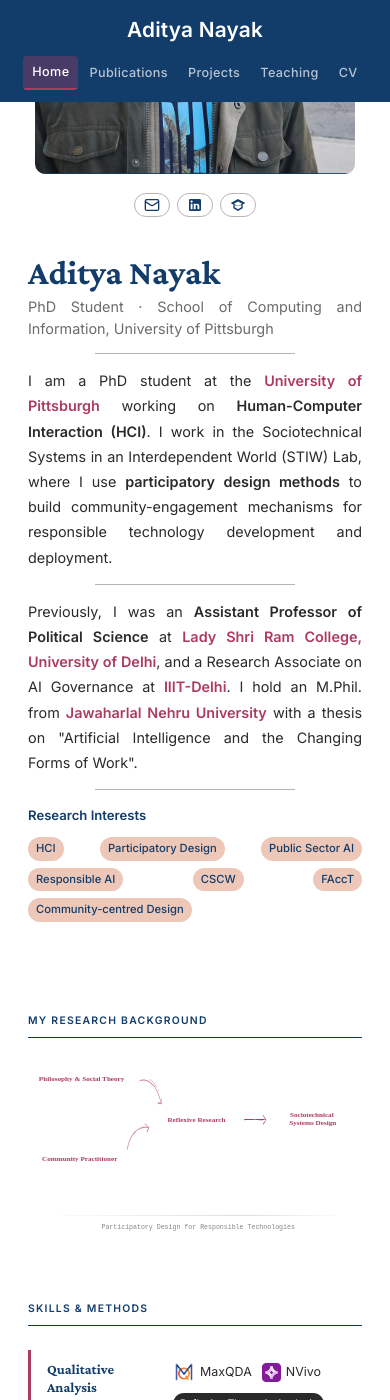
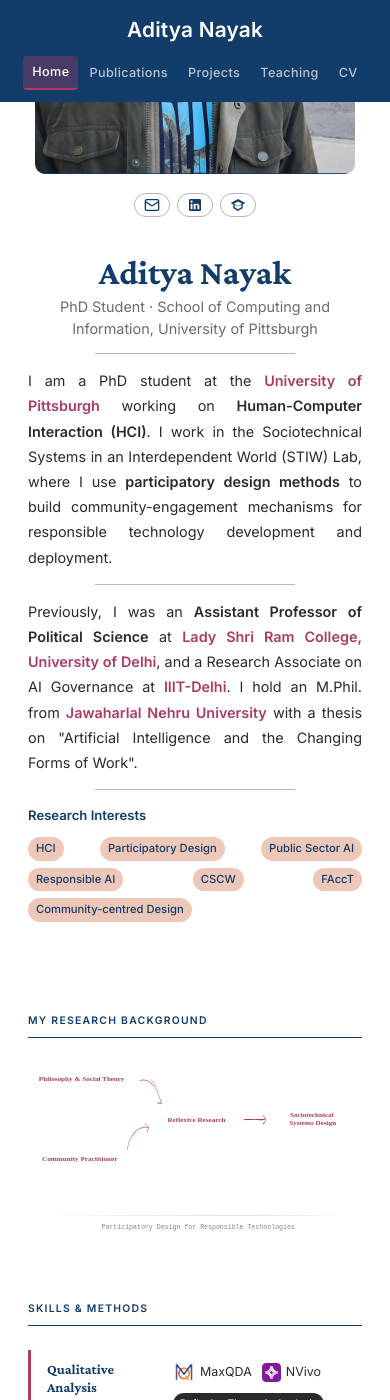
Before and after one commit to adityanayak-info/adityanayak-info.github.io, a Jekyll site: the page built from index.md, in a window 390 px wide and 1400 px high, scrolled down 406 px. Built offline with Jekyll 4.4.1, drawn with Linux system fonts in a browser that asks for light colours.

Commit message:
Update style.css

```diff
--- a/assets/css/style.css
+++ b/assets/css/style.css
@@ -740,6 +740,10 @@ hr.profile-rule {
   .profile-text {
   text-align: justify;
   }
+  .profile-text h1,
+  .profile-text .profile-subtitle {
+     text-align: center;
+  }
 
   .photo-col { width: 200px; }
   .photo-col img, .photo-initials { width: 200px; height: 240px; }
```
